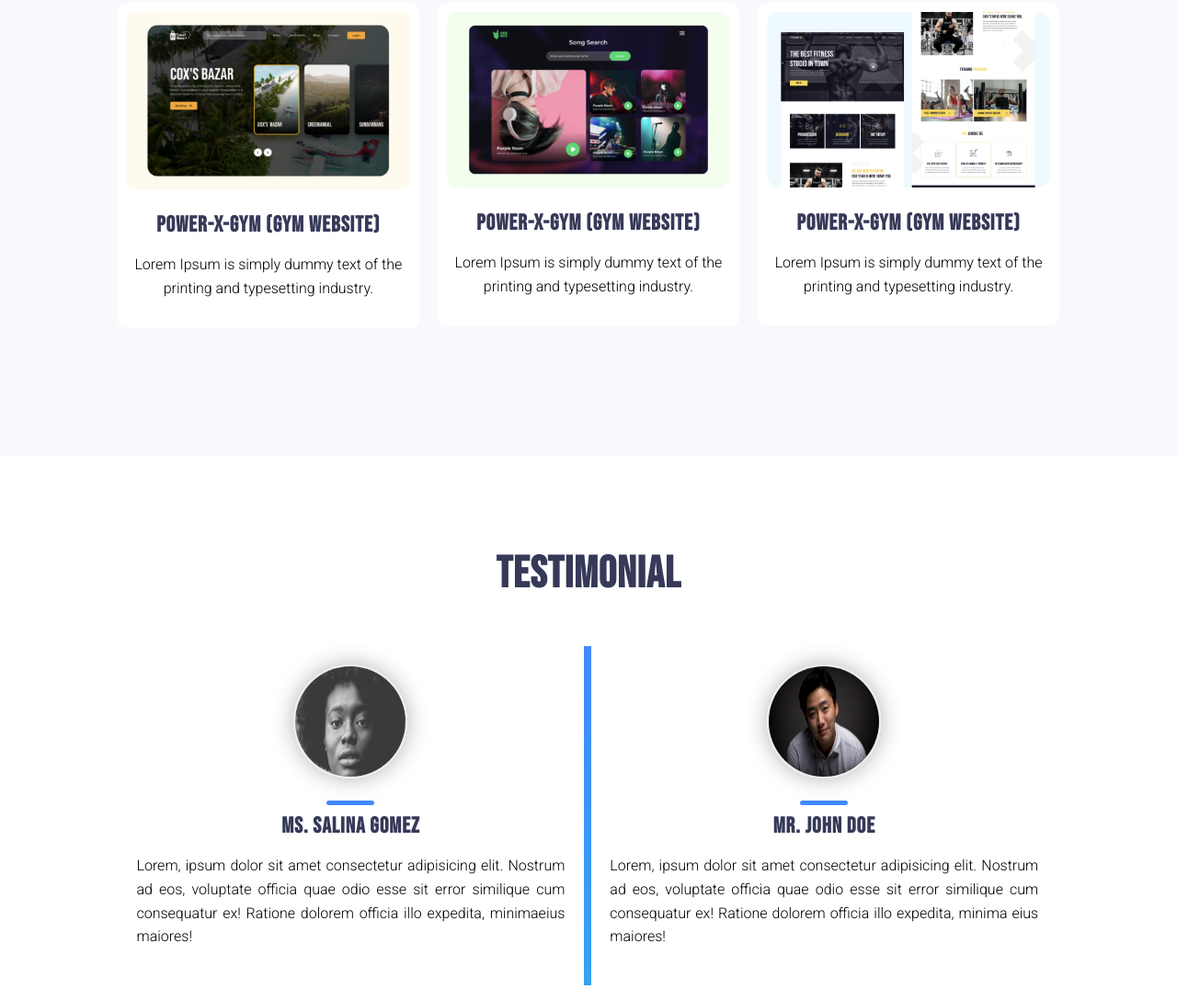
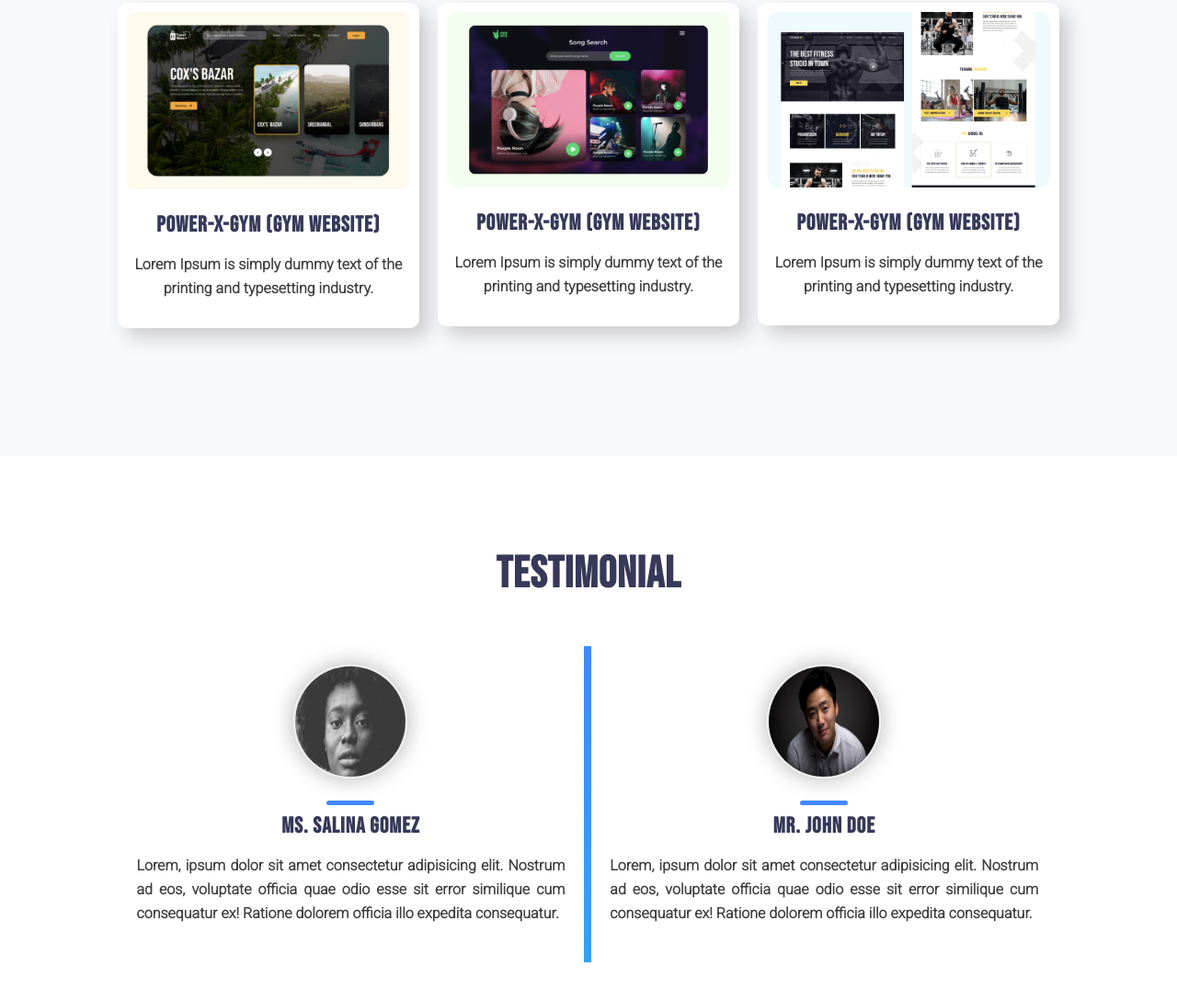
Before and after one commit to ronybarua-ethical18/rony-personal-portfolio-website, a plain HTML site: page index.html in a window 1280 px wide. Shown: the part 1544-2632 px from the top of the page at 92% size. Drawn offline with Linux system fonts and the light colour scheme.

Commit message:
working project section modified

```diff
--- a/assets/css/style.css
+++ b/assets/css/style.css
@@ -10,13 +10,15 @@ body, html{
     width:100%;
     height:100%;
 }
+
 p{
 
     font-size:16px;
-	font-weight:medium;
+	font-weight:bold;
 	line-height:1.6em;
+    color:#3E3E3E;
+}
 
-}
 h1, h2, h3, h4, b{
 
     font-family: 'Bebas Neue', cursive;
@@ -25,26 +27,32 @@ h1, h2, h3, h4, b{
     letter-spacing: 1px;
     margin:auto;
 }
+
 h1{
 
     font-size:80px;
 }
+
 h2{
     font-size:64px;
 }
+
 h3{
 
     font-size:48px;
 }
+
 h4{
 
     font-size: 24px;
 }
+
 b{
 
     font-size:36px;
     font-weight:bold;
 }
+
 a{
     font-weight: bold;
     font-size:16px;
@@ -54,11 +62,13 @@ a{
     color:#363958;
 
 }
+
  li{
 
     list-style: none;
     display: inline-block;
 }
+
 ul{
 
     float: right;
@@ -80,21 +90,25 @@ header{
 
 	padding-bottom:100px;
 }
+
 .hire-me, .about-me{
 
 	height:500px;
 	padding-bottom:100px;
 }
+
 .color-highlight{
 
 	color:#4289FF;
 }
+
 .equal-width{
 
     width:48%;
     float:left;
     padding-left: 2%;
 }
+
 .equal-width .link-button{
 
     color:#fff;
@@ -103,12 +117,14 @@ header{
     border-radius:5px;
     margin:20px 0;
 }
+
 .equal-width{
 
     width:48%;
     float:left;
     padding-left: 2%;
 }
+
 .equal-width img{
 
     width:100%;
@@ -123,33 +139,41 @@ header{
 	text-align:center;
 	height:500px;
 }
+
 .working-project .project-details{
 
 	width:30%;
 	float:left;
 }
+
 .project-details{
 
 	background:#fff;
 	padding:1%;
-	border-radius:10px;
+    border-radius:10px;
+    box-shadow:10px 10px 20px #CCCCCE;
 }
+
 .heading{
 
 	margin-bottom:50px;
 }
+
 .project-details img{
 
 	width:100%;
 }
+
 .project-details .project-image{
 
 	margin-bottom:20px;
 }
+
 .working-project #single-project{
 
 	margin:0 2%;
 }
+
 .project-details .project-desc{
 
     margin-bottom: 20px;
@@ -163,6 +187,7 @@ header{
     text-align: center;
     height:500px;
 }
+
 .testimonial .people-say{
 
     width:45.5%;
@@ -170,16 +195,19 @@ header{
     padding:2%;
     text-align: justify;
 }
+
 .testimonial #single-testimonial{
 
     border-image:  linear-gradient(45deg,  #22C7DE, #4289FF);
     border-right:8px solid;
     border-image-slice:1;
 }
+
 .client-image{
 
     text-align: center;
 }
+
 .client-image img{
 
     width:120px;
@@ -188,6 +216,7 @@ header{
     border: 2px solid #eee;
     box-shadow: 0px 0px 25px 0px rgba(0,0,0,0.3);
 }
+
 .client-image hr{
 
     width:50px;
@@ -197,6 +226,7 @@ header{
     border:1px solid transparent;
     border-radius:10px;
 }
+
 .clients-feedback{
 
     margin-bottom:20px;
@@ -211,6 +241,7 @@ header{
     height:500px;
 
 }
+
 .work-inquiry{
 
     width:80%;
@@ -220,20 +251,21 @@ header{
     background-size:100% 100%;
     padding:100px 40px 140px 40px;
     color:#fff;
+}
 
-}
 .contact-details{
 
     text-align: center;
     margin-top: 100px;
 }
+
 .contact-details img{
 
     width:40px;
     height:40px;
     display: inline-block;
+}
 
-}
 .contact-details #contact-mail{
 
     display:block;
@@ -241,24 +273,30 @@ header{
     font-size:36px;
     font-weight: 900;
     color:#363958;
+    font-weight: bold;
 }
+
 .contact-details a{
 
     display: inline-block;
     margin: 0;
 }
+
 .contact-details b{
 
     color:#696871;
 }
+
 .contact-details #single-link{
 
     margin: 0 20px;
 }
+
 .work-inquiry h3{
 
     color:#fff;
 }
+
 .equal-width .chat{
 
     float:right;
--- a/index.html
+++ b/index.html
@@ -112,7 +112,7 @@
 					<h4>Ms. Salina Gomez</h4>
 				</div>
 				<div class="clients-feedback">
-					<p>Lorem, ipsum dolor sit amet consectetur adipisicing elit. Nostrum ad eos, voluptate officia quae odio esse sit error similique cum consequatur ex! Ratione dolorem officia illo expedita, minimaeius maiores!</p>
+					<p>Lorem, ipsum dolor sit amet consectetur adipisicing elit. Nostrum ad eos, voluptate officia quae odio esse sit error similique cum consequatur ex! Ratione dolorem officia illo expedita consequatur.</p>
 				</div>
 			</div>
 			<div class="people-say">
@@ -122,7 +122,7 @@
 					<h4>Mr. John Doe</h4>
 				</div>
 				<div class="clients-feedback">
-					<p>Lorem, ipsum dolor sit amet consectetur adipisicing elit. Nostrum ad eos, voluptate officia quae odio esse sit error similique cum consequatur ex! Ratione dolorem officia illo expedita, minima eius maiores!</p>
+					<p>Lorem, ipsum dolor sit amet consectetur adipisicing elit. Nostrum ad eos, voluptate officia quae odio esse sit error similique cum consequatur ex! Ratione dolorem officia illo expedita consequatur.</p>
 				</div>
 			</div>
 		</div>
@@ -142,7 +142,7 @@
 			</div>
 			<div class="contact-details">
 				<b>Stay Connected</b><br>
-				<a href="" id="contact-mail">ronybarua.ethical18@gmail.com</a>
+				<a href="" id="contact-mail">ronybarua.ethical18@gmail.com</a></b>
 				<a href=""><img src="assets/images/icons/icon-1.png" alt=""></a>
 				<a href="" id="single-link"><img src="assets/images/icons/icon-2.png" alt=""></a>
 				<a href=""><img src="assets/images/icons/icon-3.png" alt=""></a>
```
